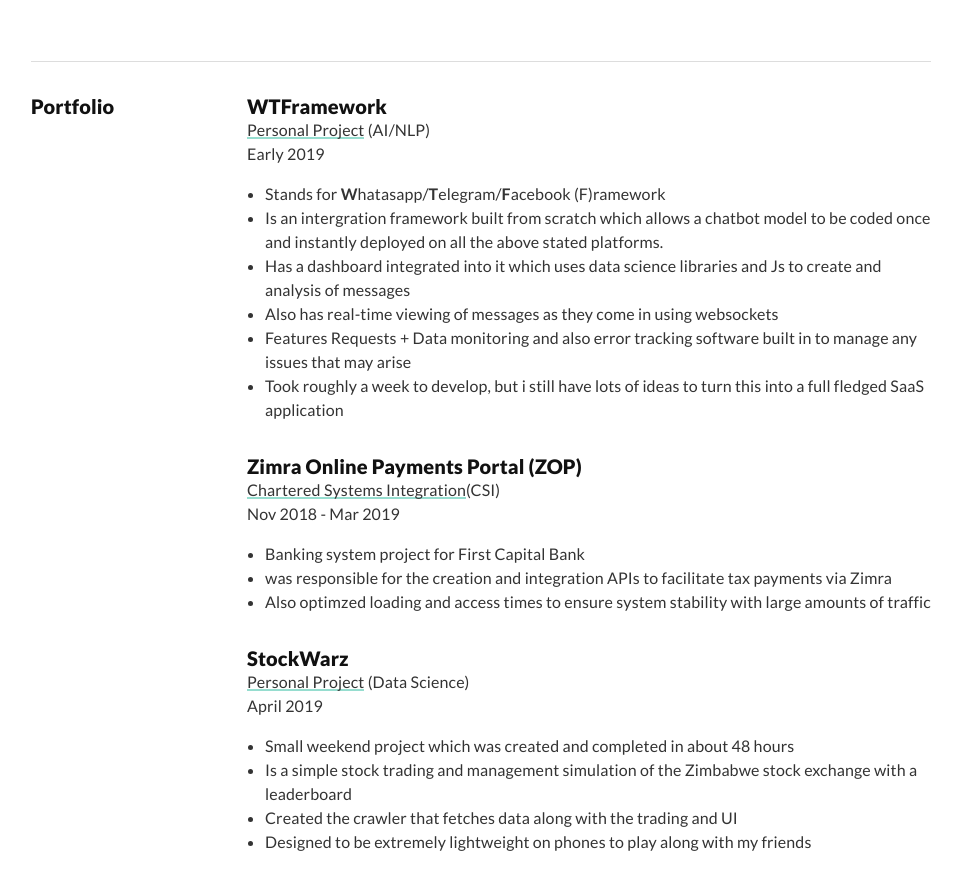
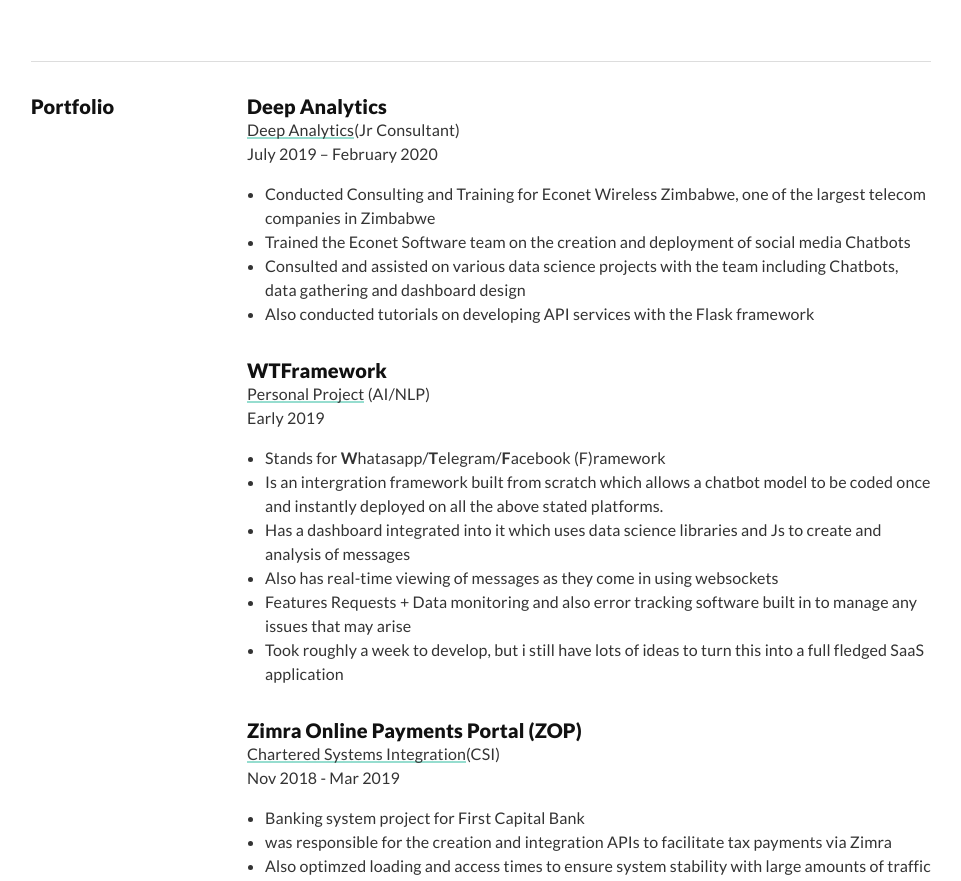
Before and after one commit to Shamwayne/Shamwayne.github.io, a plain HTML site: page index.html in a window 1280 px wide. Shown: the part 892-1773 px from the top of the page, without its empty margins (159-1120 px from the left). Drawn offline with nearby package versions, Linux system fonts and the light colour scheme.

Commit message:
Update index.html
added more recent data

```diff
--- a/index.html
+++ b/index.html
@@ -77,6 +77,15 @@
   <section class="l-Section">
     <h2 class="l-Section-title h3">Portfolio</h2>
     <div class="l-Section-content">
+      <h3>Deep Analytics</h3>
+      <a class="u-link" href="https://deepanalytics.ai/" target="_blank">Deep Analytics</a>(Jr Consultant)<br> July 2019 – February 2020
+      <ul>
+        <li>Conducted Consulting and Training for Econet Wireless Zimbabwe, one of the largest telecom companies in Zimbabwe</li>
+        <li>Trained the Econet Software team on the creation and deployment of social media Chatbots</li>
+        <li>Consulted and assisted on various data science projects with the team including Chatbots, data gathering and dashboard design</li>
+        <li>Also conducted tutorials on developing API services with the Flask framework</li>
+      </ul>
+
       <h3>WTFramework</h3>
       <a class="u-link" href="https://wtframework.herokuapp.com/demo" target="_blank">Personal Project</a> (AI/NLP)<br> Early 2019
       <ul>
@@ -134,7 +143,7 @@
   <section class="l-Section u-hidden@print">
     <h2 class="l-Section-title h3">Interests</h2>
     <div class="l-Section-content">
-      <p>User Experience, Facial Recognition, Artifical Intelligence, Latest Technologies, Business Models, Game Development, Blogging, Novels, Indie Games ,Movies, Music, Anime</p>
+      <p>User Experience, Facial Recognition, Artifical Intelligence, Latest Technologies, Business Models, Game Development, Blogging, Writing Novels (haven't gotten very far yet), Indie Games ,Movies, Music, Anime</p>
     </div>
   </section>
 </article>
```
